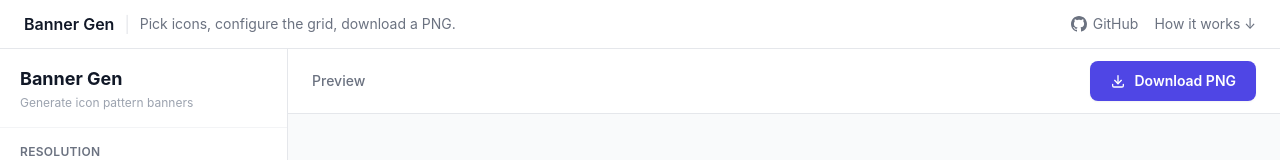
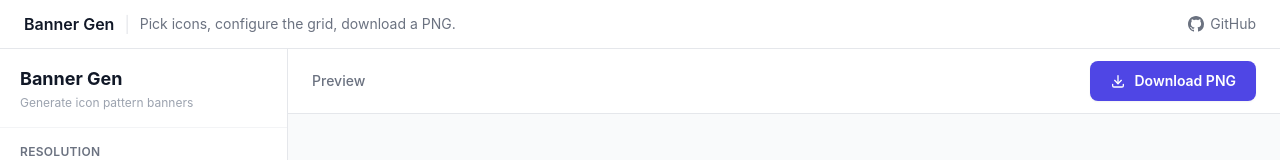
Before and after one commit to DEEJ4Y/icon-banner-generator, a Next.js app: page / in a window 1280 px wide. Shown: the top 160 px of the page. Built offline with nearby package versions, Linux system fonts and the light colour scheme.

Commit message:
refactor: remove how it works

```diff
--- a/components/Hero.tsx
+++ b/components/Hero.tsx
@@ -2,7 +2,9 @@ export default function Hero() {
   return (
     <header className="flex items-center justify-between px-4 md:px-6 py-3 bg-white border-b border-gray-200 flex-shrink-0 gap-4">
       <div className="flex items-center gap-2.5 min-w-0">
-        <span className="text-base font-semibold text-gray-900 whitespace-nowrap">Banner Gen</span>
+        <span className="text-base font-semibold text-gray-900 whitespace-nowrap">
+          Banner Gen
+        </span>
         <span className="text-gray-200 select-none hidden sm:inline">|</span>
         <span className="text-sm text-gray-500 truncate hidden sm:inline">
           Pick icons, configure the grid, download a PNG.
@@ -25,12 +27,6 @@ export default function Hero() {
           </svg>
           GitHub
         </a>
-        <a
-          href="#tool"
-          className="text-sm text-gray-500 hover:text-gray-900 transition-colors"
-        >
-          How it works ↓
-        </a>
       </nav>
     </header>
   );
```
